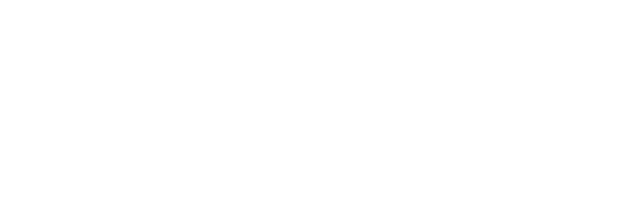
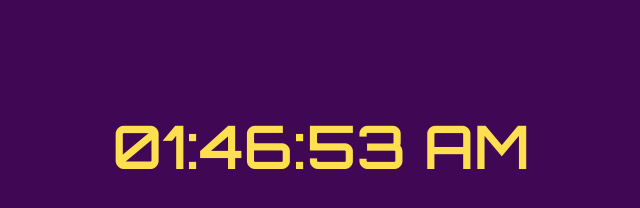
Before and after one commit to josegamestest/digital-clock, a plain HTML site: page index.html in a window 1280 px wide. Shown: the whole page, without its empty margins (319-959 px from the left). Drawn offline with Linux system fonts and the light colour scheme.

Commit message:
Update index.html
Código completo no mesmo arquivo index.html

```diff
--- a/index.html
+++ b/index.html
@@ -3,11 +3,47 @@
   <head>
     <meta charset="UTF-8">
     <link rel="stylesheet" href="./style.css">
+    <style>
+      @import url('https://fonts.googleapis.com/css2?family=Orbitron:wght@600&display=swap');
+      body{
+        background: #400854;
+        color: #FDDF4F;
+      }
+      .clock{
+        height: 100%;
+        padding-top:100px;
+        text-align:center;
+        font-size:60px;
+        font-family: orbitron;
+      }
+    </style>
+  </head>
 
-</head>
   <body>
     <div id="MyClockDisplay" class="clock" onload="showTime()"></div>
-<script  src="./script.js"></script>
-
+    <script>
+      function showTime(){
+          var date = new Date();
+          var h = date.getHours(); // 0 - 23
+          var m = date.getMinutes(); // 0 - 59
+          var s = date.getSeconds(); // 0 - 59
+          var session = "AM";
+          if(h == 0){
+              h = 12;
+          }
+          if(h > 12){
+              h = h - 12;
+              session = "PM";
+          }
+          h = (h < 10) ? "0" + h : h;
+          m = (m < 10) ? "0" + m : m;
+          s = (s < 10) ? "0" + s : s;
+          var time = h + ":" + m + ":" + s + " " + session;
+          document.getElementById("MyClockDisplay").innerText = time;
+          document.getElementById("MyClockDisplay").textContent = time;
+          setTimeout(showTime, 1000);
+      }
+      showTime();
+    </script>
   </body>
 </html>
```
Lines whose indentation alone changed are shown as unchanged.
